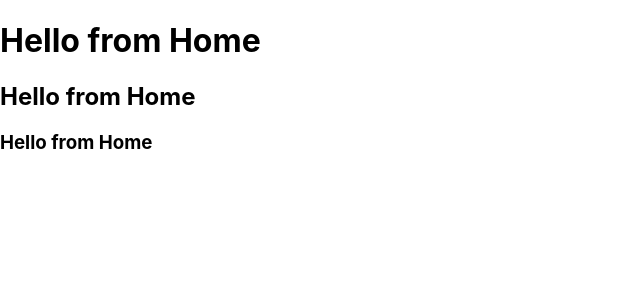
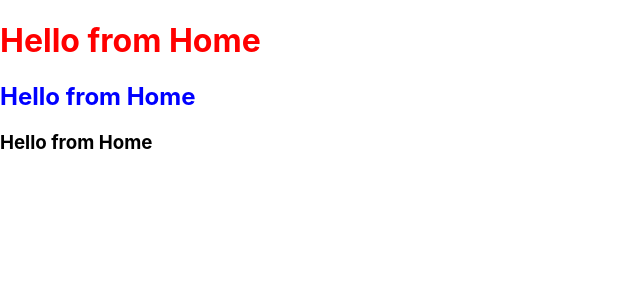
Before and after one commit to vijay-appinventiv/ReactTraining, a React (Create React App) app: page / in a window 1280 px wide. Shown: the top 300 px of the page, without its empty margins (0-640 px from the left). Built offline with nearby package versions, Linux system fonts and the light colour scheme.

Commit message:
added css file to home module for styling

```diff
--- /dev/null
+++ b/src/modules/home/index.css
@@ -0,0 +1,12 @@
+.homeContainer {
+  width: 100vw;
+  height: 100vh;
+}
+
+.h1tag {
+  color: red;
+}
+
+#h2tag {
+  color: blue;
+}
--- a/src/modules/home/index.js
+++ b/src/modules/home/index.js
@@ -1,11 +1,11 @@
 import React, { Component } from 'react';
-
+import './index.css';
 class Home extends Component {
     render() {
         return (
-            <div>
-                <h1>{"Hello from Home"}</h1>
-                <h2>{"Hello from Home"}</h2>
+            <div className={"homeContainer"}>
+                <h1 className={"h1tag"}>{"Hello from Home"}</h1>
+                <h2 id={"h2tag"}>{"Hello from Home"}</h2>
                 <h3>{"Hello from Home"}</h3>
             </div>
         );
```
